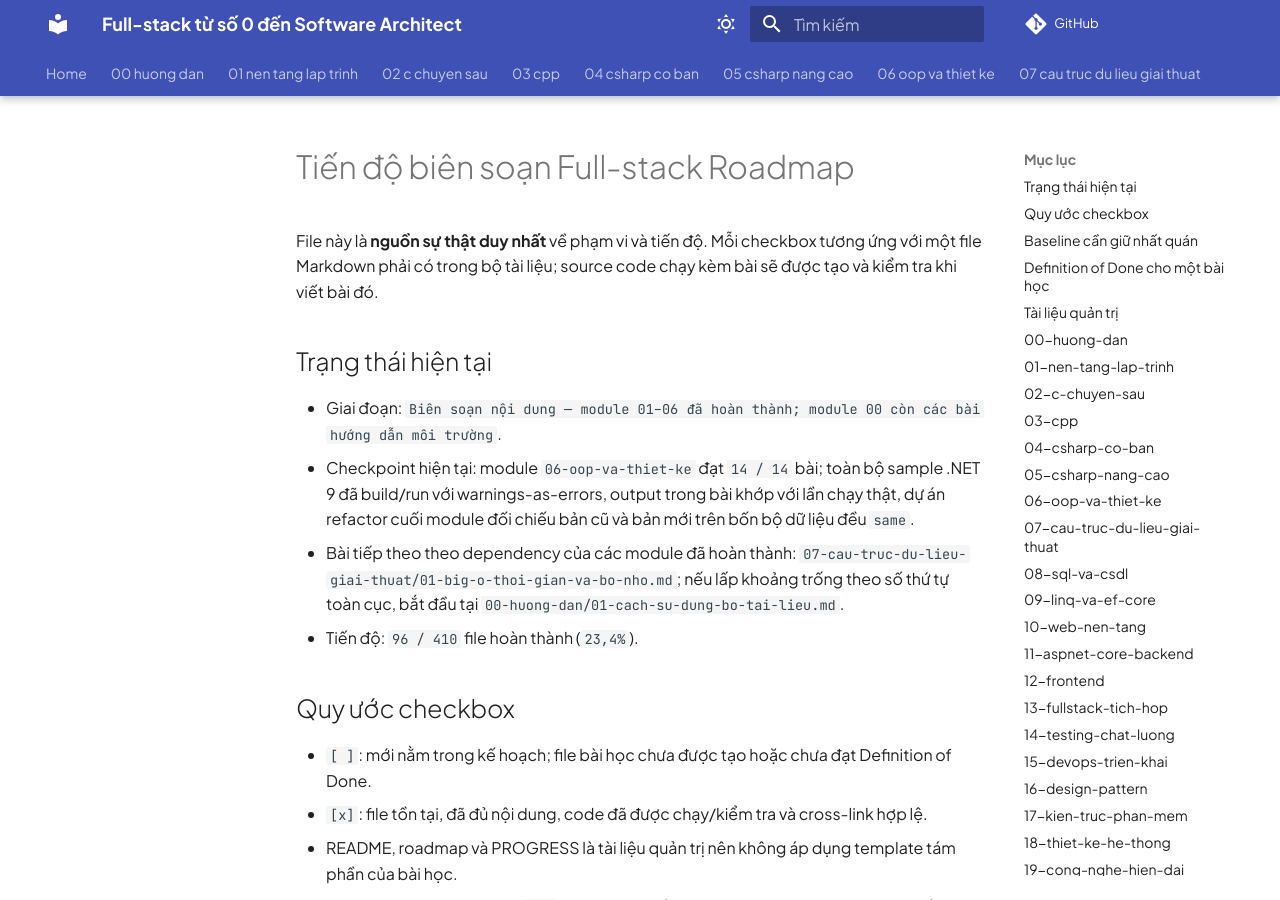
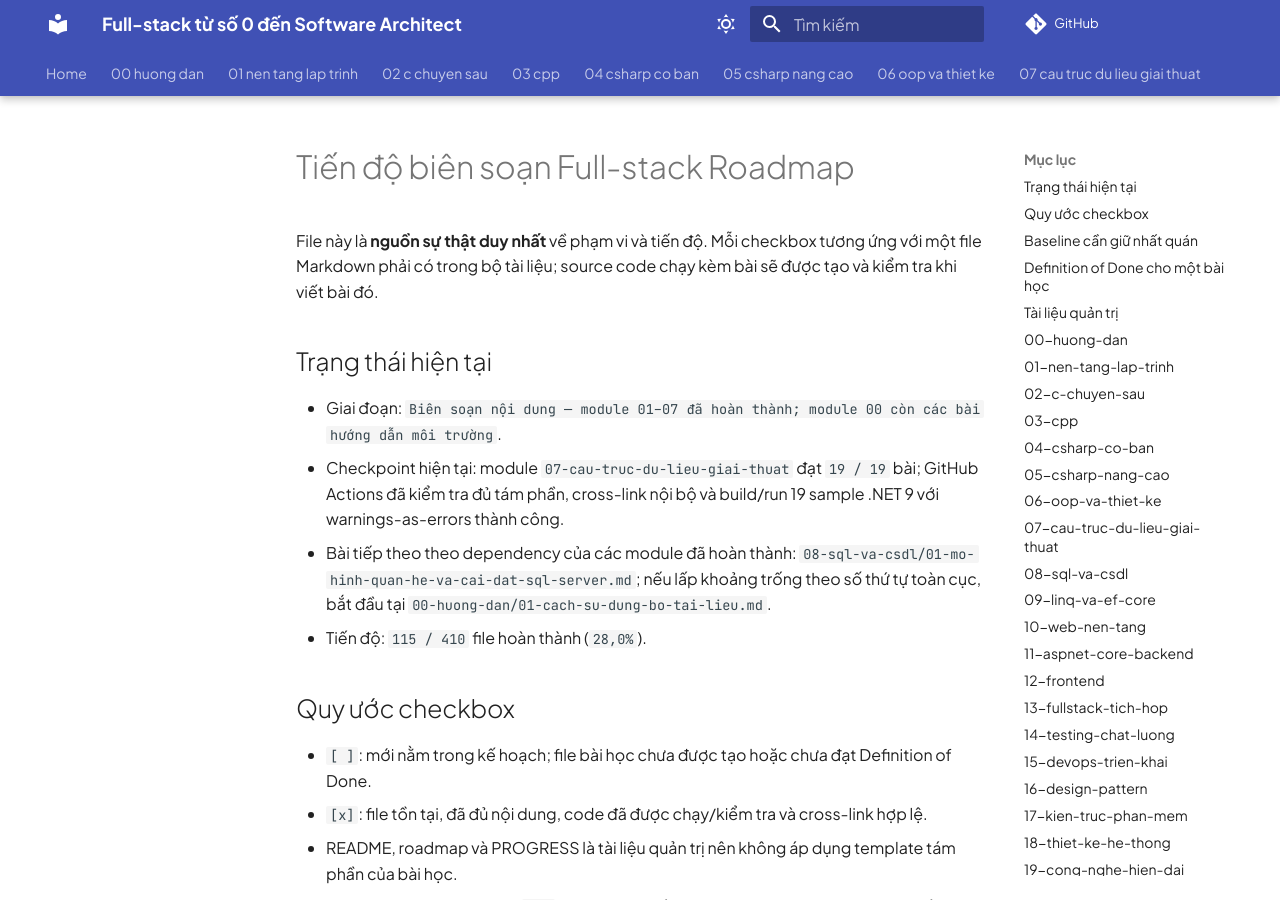
Before and after one commit to Xuanthanh-dzz/full-stack, an MkDocs documentation site: the page built from fullstack-roadmap/PROGRESS.md, in a window 1280 px wide and 900 px high. Built offline with MkDocs 1.6.1 and Material for MkDocs 9.7.7, drawn with Linux system fonts in a browser that asks for light colours; comment, search, counter and statistics services are not loaded; some of the changed text lies outside the part shown.

Commit message:
docs(progress): mark module 07 complete

```diff
--- a/fullstack-roadmap/PROGRESS.md
+++ b/fullstack-roadmap/PROGRESS.md
@@ -4,10 +4,10 @@ File này là **nguồn sự thật duy nhất** về phạm vi và tiến độ
 
 ## Trạng thái hiện tại
 
-- Giai đoạn: `Biên soạn nội dung — module 01–06 đã hoàn thành; module 00 còn các bài hướng dẫn môi trường`.
-- Checkpoint hiện tại: module `06-oop-va-thiet-ke` đạt `14 / 14` bài; toàn bộ sample .NET 9 đã build/run với warnings-as-errors, output trong bài khớp với lần chạy thật, dự án refactor cuối module đối chiếu bản cũ và bản mới trên bốn bộ dữ liệu đều `same`.
-- Bài tiếp theo theo dependency của các module đã hoàn thành: `07-cau-truc-du-lieu-giai-thuat/01-big-o-thoi-gian-va-bo-nho.md`; nếu lấp khoảng trống theo số thứ tự toàn cục, bắt đầu tại `00-huong-dan/01-cach-su-dung-bo-tai-lieu.md`.
-- Tiến độ: `96 / 410` file hoàn thành (`23,4%`).
+- Giai đoạn: `Biên soạn nội dung — module 01–07 đã hoàn thành; module 00 còn các bài hướng dẫn môi trường`.
+- Checkpoint hiện tại: module `07-cau-truc-du-lieu-giai-thuat` đạt `19 / 19` bài; GitHub Actions đã kiểm tra đủ tám phần, cross-link nội bộ và build/run 19 sample .NET 9 với warnings-as-errors thành công.
+- Bài tiếp theo theo dependency của các module đã hoàn thành: `08-sql-va-csdl/01-mo-hinh-quan-he-va-cai-dat-sql-server.md`; nếu lấp khoảng trống theo số thứ tự toàn cục, bắt đầu tại `00-huong-dan/01-cach-su-dung-bo-tai-lieu.md`.
+- Tiến độ: `115 / 410` file hoàn thành (`28,0%`).
 
 ## Quy ước checkbox
 
@@ -171,25 +171,25 @@ File này là **nguồn sự thật duy nhất** về phạm vi và tiến độ
 
 ## 07-cau-truc-du-lieu-giai-thuat
 
-- [ ] `07-cau-truc-du-lieu-giai-thuat/01-big-o-thoi-gian-va-bo-nho.md`
-- [ ] `07-cau-truc-du-lieu-giai-thuat/02-de-quy-va-call-stack.md`
-- [ ] `07-cau-truc-du-lieu-giai-thuat/03-mang-va-dynamic-array.md`
-- [ ] `07-cau-truc-du-lieu-giai-thuat/04-linked-list.md`
-- [ ] `07-cau-truc-du-lieu-giai-thuat/05-stack-queue-va-deque.md`
-- [ ] `07-cau-truc-du-lieu-giai-thuat/06-hash-table-va-hash-function.md`
-- [ ] `07-cau-truc-du-lieu-giai-thuat/07-tree-va-binary-search-tree.md`
-- [ ] `07-cau-truc-du-lieu-giai-thuat/08-heap-va-priority-queue.md`
-- [ ] `07-cau-truc-du-lieu-giai-thuat/09-trie.md`
-- [ ] `07-cau-truc-du-lieu-giai-thuat/10-graph-va-cach-bieu-dien.md`
-- [ ] `07-cau-truc-du-lieu-giai-thuat/11-bfs-va-dfs.md`
-- [ ] `07-cau-truc-du-lieu-giai-thuat/12-shortest-path-va-minimum-spanning-tree.md`
-- [ ] `07-cau-truc-du-lieu-giai-thuat/13-sorting.md`
-- [ ] `07-cau-truc-du-lieu-giai-thuat/14-searching.md`
-- [ ] `07-cau-truc-du-lieu-giai-thuat/15-greedy.md`
-- [ ] `07-cau-truc-du-lieu-giai-thuat/16-backtracking.md`
-- [ ] `07-cau-truc-du-lieu-giai-thuat/17-dynamic-programming.md`
-- [ ] `07-cau-truc-du-lieu-giai-thuat/18-bai-toan-tong-hop-va-chon-cau-truc-du-lieu.md`
-- [ ] `07-cau-truc-du-lieu-giai-thuat/19-du-an-engine-tim-duong.md`
+- [x] `07-cau-truc-du-lieu-giai-thuat/01-big-o-thoi-gian-va-bo-nho.md`
+- [x] `07-cau-truc-du-lieu-giai-thuat/02-de-quy-va-call-stack.md`
+- [x] `07-cau-truc-du-lieu-giai-thuat/03-mang-va-dynamic-array.md`
+- [x] `07-cau-truc-du-lieu-giai-thuat/04-linked-list.md`
+- [x] `07-cau-truc-du-lieu-giai-thuat/05-stack-queue-va-deque.md`
+- [x] `07-cau-truc-du-lieu-giai-thuat/06-hash-table-va-hash-function.md`
+- [x] `07-cau-truc-du-lieu-giai-thuat/07-tree-va-binary-search-tree.md`
+- [x] `07-cau-truc-du-lieu-giai-thuat/08-heap-va-priority-queue.md`
+- [x] `07-cau-truc-du-lieu-giai-thuat/09-trie.md`
+- [x] `07-cau-truc-du-lieu-giai-thuat/10-graph-va-cach-bieu-dien.md`
+- [x] `07-cau-truc-du-lieu-giai-thuat/11-bfs-va-dfs.md`
+- [x] `07-cau-truc-du-lieu-giai-thuat/12-shortest-path-va-minimum-spanning-tree.md`
+- [x] `07-cau-truc-du-lieu-giai-thuat/13-sorting.md`
+- [x] `07-cau-truc-du-lieu-giai-thuat/14-searching.md`
+- [x] `07-cau-truc-du-lieu-giai-thuat/15-greedy.md`
+- [x] `07-cau-truc-du-lieu-giai-thuat/16-backtracking.md`
+- [x] `07-cau-truc-du-lieu-giai-thuat/17-dynamic-programming.md`
+- [x] `07-cau-truc-du-lieu-giai-thuat/18-bai-toan-tong-hop-va-chon-cau-truc-du-lieu.md`
+- [x] `07-cau-truc-du-lieu-giai-thuat/19-du-an-engine-tim-duong.md`
 
 ## 08-sql-va-csdl
 
@@ -531,6 +531,7 @@ File này là **nguồn sự thật duy nhất** về phạm vi và tiến độ
 
 ## Lịch sử cập nhật
 
+- `2026-09-21`: hoàn thành toàn bộ module `07-cau-truc-du-lieu-giai-thuat` (`19/19` bài); bổ sung CI kiểm tra cấu trúc tám phần, cross-link, build warnings-as-errors và run toàn bộ sample .NET 9; project cuối module là Route Engine dùng weighted graph, priority queue và Dijkstra.
 - `2026-07-31`: hoàn thành toàn bộ module `06-oop-va-thiet-ke` (`14/14` bài); build/run 14 sample .NET 9 với `Nullable` bật và warnings-as-errors, đối chiếu từng dòng output, kiểm tra failure path của các bài Liskov/contract, và dựng dự án refactor 10 file có characterization harness so sánh bản cũ với bản mới.
 - `2026-07-31`: hoàn thành toàn bộ module `01-nen-tang-lap-trinh` (`15/15` bài), `02-c-chuyen-sau` (`15/15` bài) và `03-cpp` (`14/14` bài); build/run 44 lời giải chính bằng C11/C++20 với warnings-as-errors, đối chiếu output, kiểm tra failure path, Makefile, ASan/UBSan, ownership/lifetime và audit chéo toàn bộ prerequisite/cross-link.
 - `2026-07-30`: hoàn thành toàn bộ module `05-csharp-nang-cao` (`19/19` bài); build/run 19 project .NET 9 với warnings-as-errors, đối chiếu output, audit tuyến prerequisite/memory model/cross-link và kiểm tra failure path của dự án batch JSON bất đồng bộ.
```
